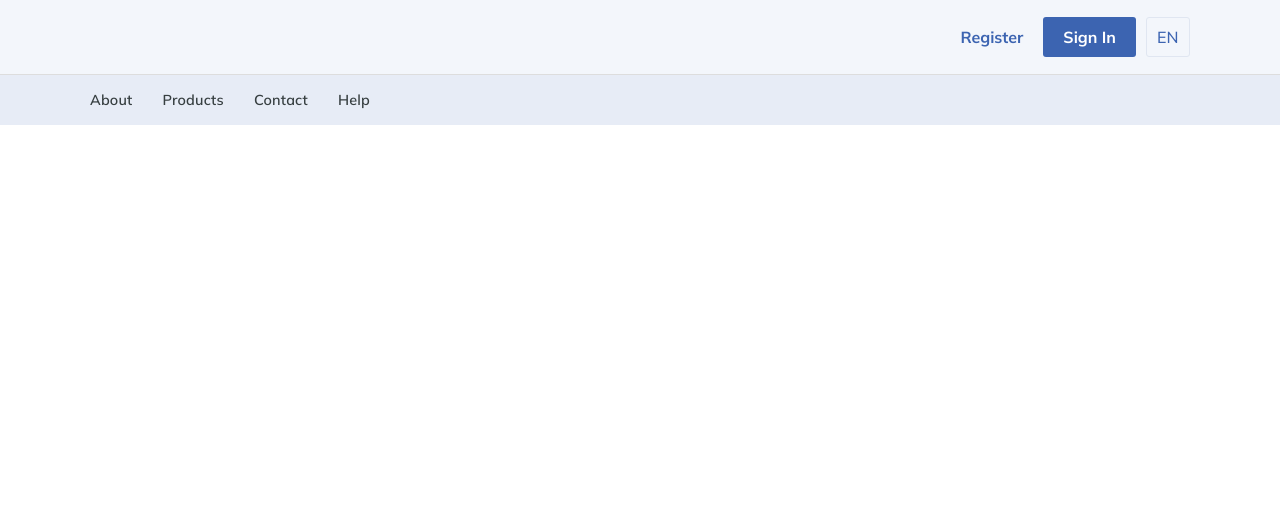
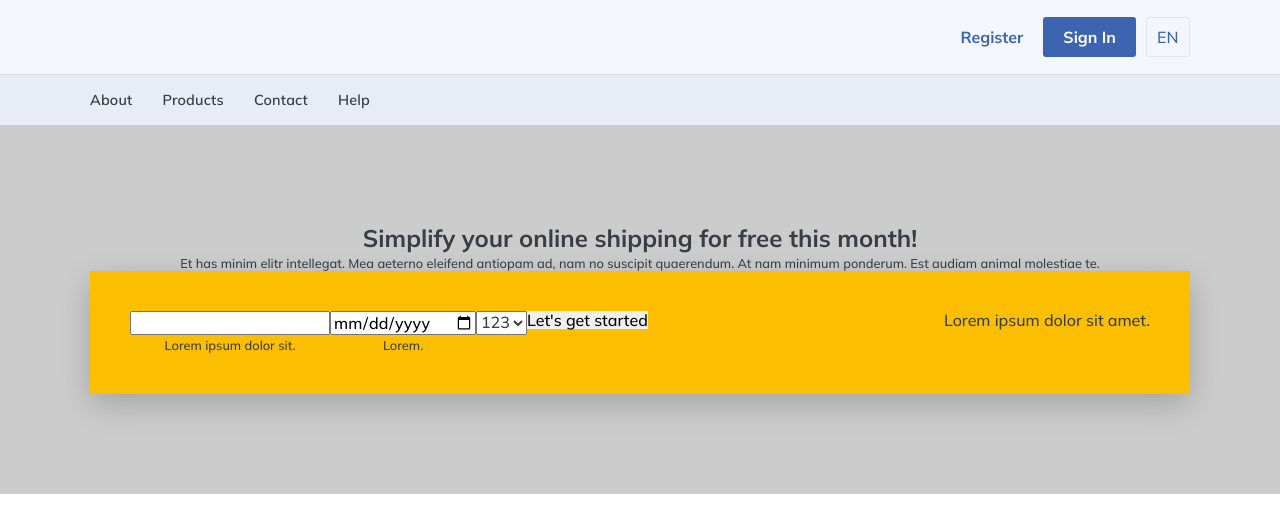
Before and after one commit to smhmurat/personal-portfolio-template, a website: page index.html in a window 1280 px wide. Drawn offline with Linux system fonts and the light colour scheme.

Commit message:
Showcase eklendi ve layout olarak çıkarıldı.

```diff
--- a/index.html
+++ b/index.html
@@ -58,7 +58,40 @@
 
     <main class="Main">
         <section class="Showcase">
+            <div class="container">
+                <h2>Simplify your online shipping for free this month!</h2>
+                <small>Et has minim elitr intellegat. Mea aeterno eleifend antiopam ad, nam no suscipit quaerendum. At nam minimum ponderum. Est audiam animal molestiae te.</small>
+                <div class="Search">
+                    <form class="Search-form" action="">
+                        <div>
+                            <div>
+                                <input type="text">
+                            </div>
+                            <small>Lorem ipsum dolor sit.</small>
+                        </div>
+                        <div>
+                            <div>
+                                <input type="date">
+                            </div>
+                            <small>Lorem.</small>
+                        </div>
+                        <div>
+                            <select value="">
+                                <option value="123">123</option>
+                            </select>
+                        </div>
+                        <div>
+                            <button type="button">
+                                Let's get started
+                            </button>
+                        </div>
+                        <div class="asd">
+                            <p>Lorem ipsum dolor sit amet.</p>
+                        </div>
+                    </form>
+                </div>
 
+            </div>
         </section>
     </main>
 
--- a/scss/config/variable.scss
+++ b/scss/config/variable.scss
@@ -6,6 +6,7 @@ $border-radius: 3px;
 $color-primary: #373F41;
 $color-secondary: #3C64B1;
 $color-text: #373F41;
+$color-yellow: #FBBE00;
 //
 $font-family: 'Mulish', 'Roboto', 'Arial', sans-serif;
 $font-size: 16px;
--- a/scss/pages/index.scss
+++ b/scss/pages/index.scss
@@ -1,3 +1,23 @@
 .Showcase {
+    padding-top: 100px;
+    padding-bottom: 100px;
+    background-color: #ccc;
+    text-align: center;
+    color: $color-text;
+}
 
+.Search {
+    background-color: $color-yellow;
+    padding: 40px;
+    box-shadow: 0 10px 30px rgba(black, .2);
+    &-form {
+        position: relative;
+        display: flex;
+
+    }
+
+    .asd {
+        position: absolute;
+        right: 0;
+    }
 }
```
Also changed, not shown: main.css.
